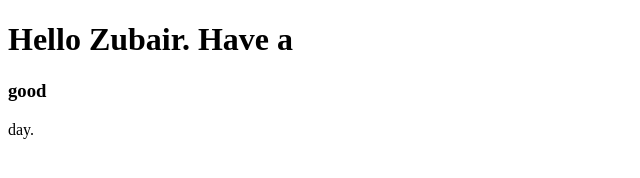
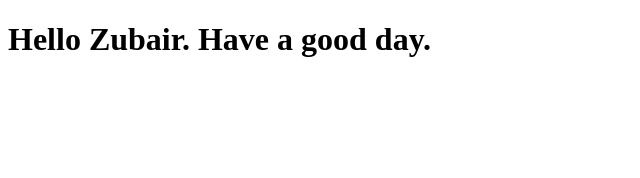
Before and after one commit to Zubair-rasheed5/Zubair-Repository, a plain HTML site: page Site/index.html in a window 1280 px wide. Shown: the whole page, without its empty margins (0-640 px from the left). Drawn offline with Linux system fonts and the light colour scheme.

Commit message:
back to change

```diff
--- a/Site/index.html
+++ b/Site/index.html
@@ -4,6 +4,6 @@
 	<title>hello zubair</title>
 </head>
 <body>
-<h1>Hello Zubair. Have a <h3>good</h3>  day.</h1>
+<h1>Hello Zubair. Have a good day.</h1>
 </body>
 </html>
```
